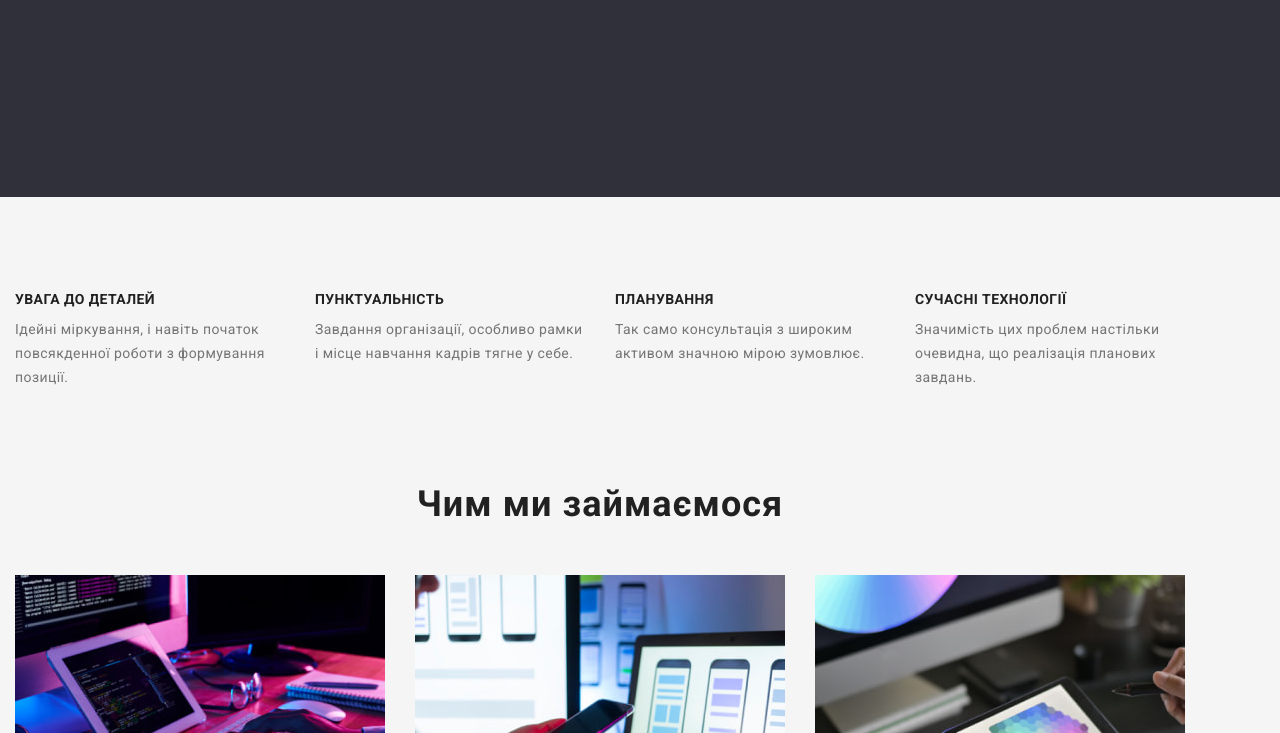
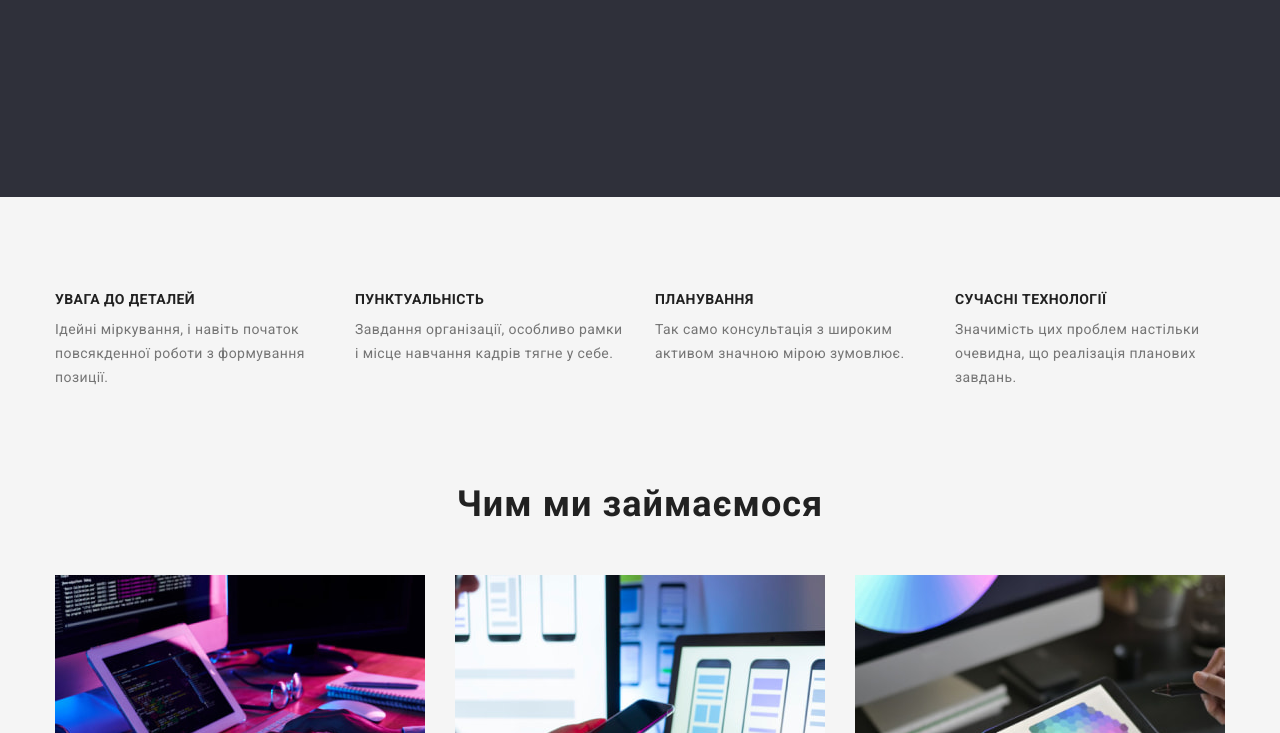
Before and after one commit to Pibodee/goit-markup-hw-03, a plain HTML site: page index.html in a window 1280 px wide. Shown: the part 470-1203 px from the top of the page. Drawn offline with nearby package versions, Linux system fonts and the light colour scheme.

Commit message:
Homework3 1.2
Centered all sections

```diff
--- a/css/styles.css
+++ b/css/styles.css
@@ -53,6 +53,8 @@ body {
   width: 1200px;
   padding-left: 15px;
   padding-right: 15px;
+  margin-left: auto;
+  margin-right: auto;
 }
 
 /*header*/
```
